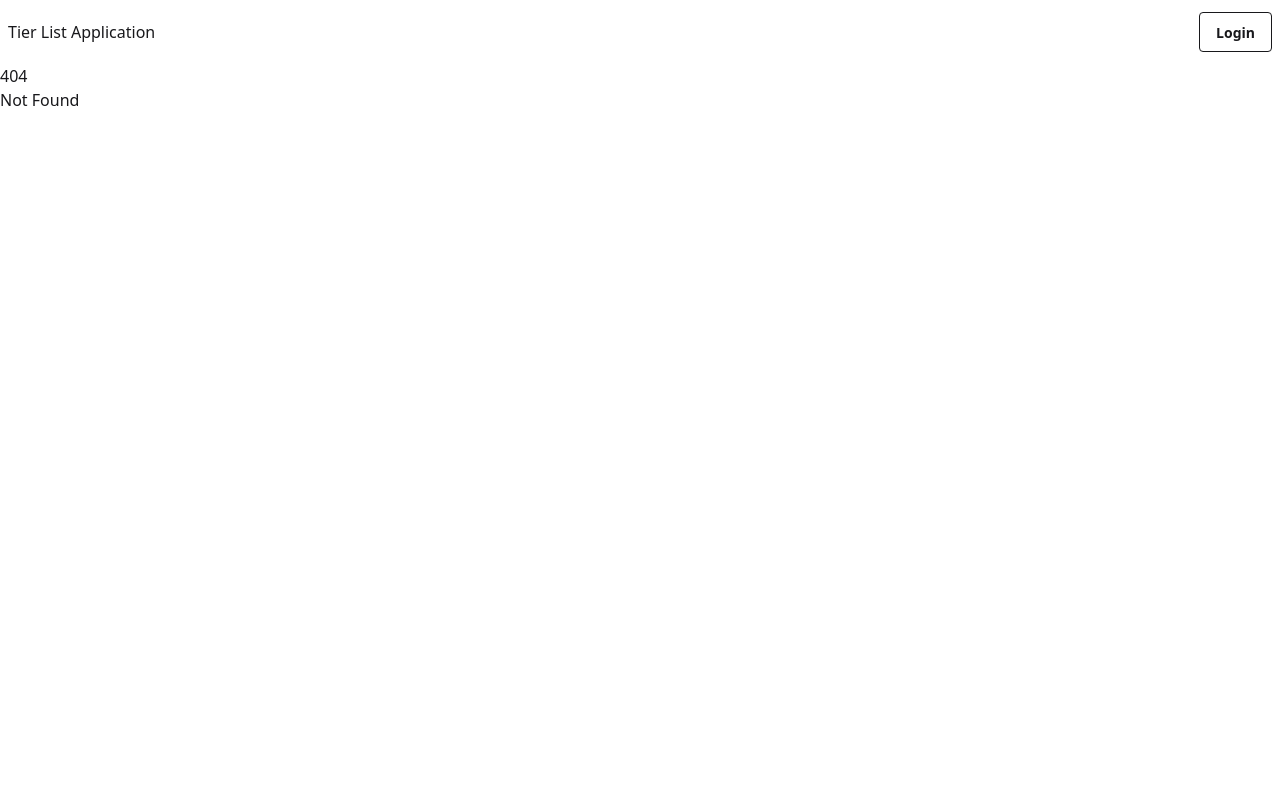
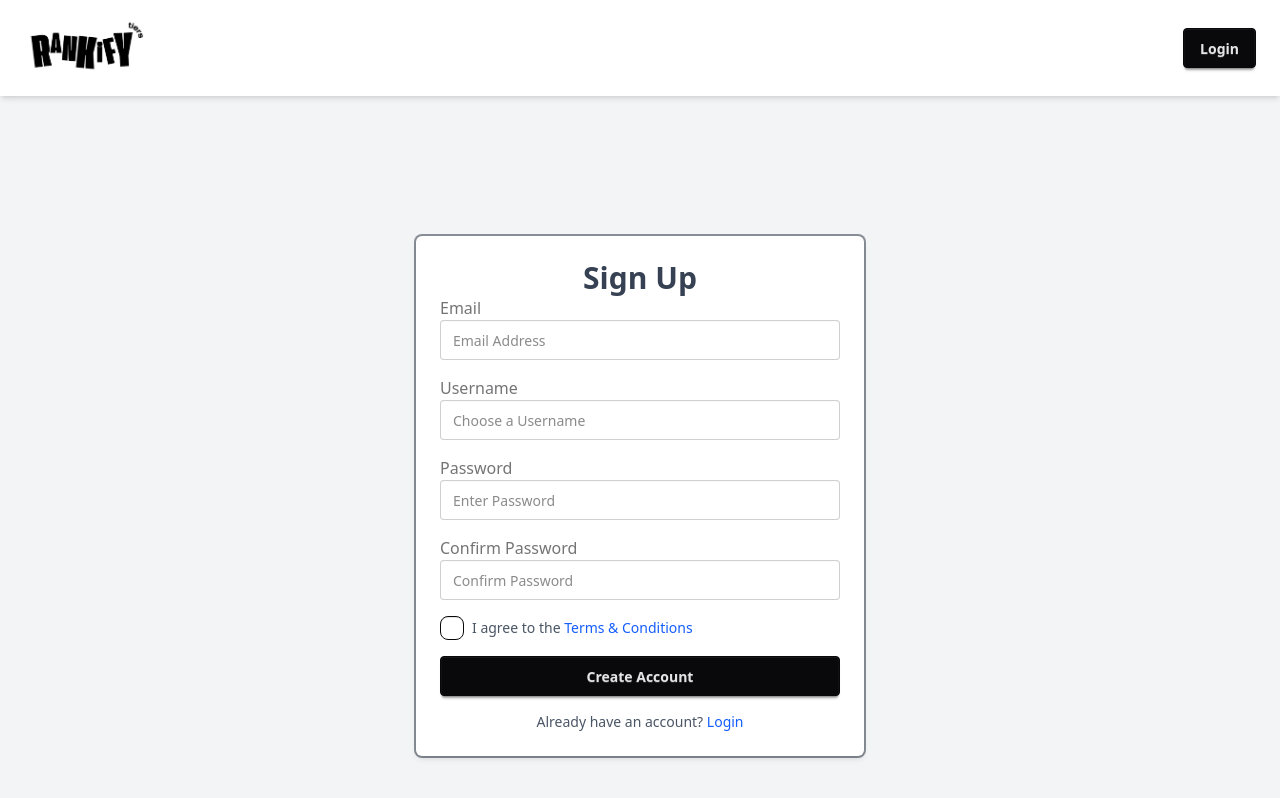
Before and after one commit to iFernandez96/TierListFrontEnd, a SvelteKit app: page /register in a window 1280 px wide. Before the commit this address had no page. Shown: the top 798 px of the page. Built offline with nearby package versions, Linux system fonts and the light colour scheme.

Commit message:
Redesigned the home page, login page, and sign up page to better suit the tier list app goal. Also created a logo and made it clickable to route the user to the homepage

```diff
--- a/src/routes/+layout.svelte
+++ b/src/routes/+layout.svelte
@@ -1,12 +1,18 @@
 <script lang="ts">
   import "/src/app.css";
 </script>
-<nav class="navbar">
-  <span class="navbar-start"> Tier List Application </span>
+
+<nav class="navbar bg-white shadow-md px-6 py-4">
+  <span class="navbar-start">
+    <a href="/" class="hover:opacity-80 transition">
+      <img src="/rankify_logo.png" alt="Rankify Logo" class="h-16">
+    </a>
+  </span>
   <span class="navbar-end">
-      <a href="/login" class="btn btn-outline">Login</a>
+    <a href="/login" class="btn btn-neutral">Login</a>
   </span>
 </nav>
 
 
+
 <slot />
--- a/src/routes/+page.svelte
+++ b/src/routes/+page.svelte
@@ -1,14 +1,19 @@
+<!-- View the DaisyUI webiste for cool components and styling: https://daisyui.com/components/button/ -->
 
+<script>
+  // You can add future logic here
+</script>
 
+<div class="flex flex-col justify-center items-center h-screen bg-gray-100">
+  <!-- Welcome Text -->
+  <h1 class="text-4xl font-bold text-gray-800 text-center">Welcome to Rankify</h1>
+  <p class="text-lg text-gray-600 text-center mt-2">
+    Create, rank, and explore tier lists with the community!
+  </p>
 
-
-
-<button class="btn">Button</button>
-<button class="btn btn-neutral">Neutral</button>
-<button class="btn btn-primary">Primary</button>
-<button class="btn btn-secondary">Secondary</button>
-<button class="btn btn-accent">Accent</button>
-<button class="btn btn-link">Link</button>
-<span class="loading loading-spinner"></span>
-
-<!-- To get more components like this: https://daisyui.com/components/button/ -->
+  <!-- Buttons -->
+  <div class="mt-6 flex space-x-4">
+    <a href="/create" class="btn btn-neutral">Create a Tier List</a>
+    <a href="/tiers" class="btn btn-neutral">View Public Tiers</a>
+  </div>
+</div>
--- a/src/routes/login/+page.svelte
+++ b/src/routes/login/+page.svelte
@@ -1,25 +1,47 @@
-<a href="/" class="btn btn-success">Go Home</a>
-<div class="relative flex flex-col justify-center h-screen overflow-hidden">
-    <div class="w-full p-6 m-auto bg-white rounded-md shadow-md ring-2 ring-gray-800/50 lg:max-w-lg">
+<div class="flex justify-center items-center h-screen bg-gray-100">
+  <div class="w-full p-6 m-auto bg-white rounded-md shadow-md ring-2 ring-gray-800/50 lg:max-w-md">
     <h1 class="text-3xl font-semibold text-center text-gray-700">Login</h1>
+
     <form class="space-y-4">
       <div>
         <label class="label">
           <span class="text-base label-text">Email</span>
         </label>
-                <input type="text" placeholder="Email Address" class="w-full input input-bordered" />
+        <input
+          type="text"
+          placeholder="Email Address"
+          class="w-full input input-bordered"
+        />
       </div>
+
       <div>
         <label class="label">
           <span class="text-base label-text">Password</span>
         </label>
-                <input type="password" placeholder="Enter Password" class="w-full input input-bordered" />
+        <input
+          type="password"
+          id="password"
+          placeholder="Enter Password"
+          class="w-full input input-bordered"
+        />
+        <a href="#" class="text-xs text-gray-600 hover:underline hover:text-blue-600">Forgot Password?</a>
       </div>
-            <a href="#" class="text-xs text-gray-600 hover:underline hover:text-blue-600">Forget Password?</a>
+
+      <div class="flex items-center">
+        <input type="checkbox" id="rememberMe" class="checkbox checkbox-neutral" />
+        <label for="rememberMe" class="ml-2 text-sm text-gray-600">Remember Me</label>
+      </div>
+
       <div>
-               <button class="btn-neutral btn btn-block">Login</button>
+        <button class="btn btn-neutral btn-block">Login</button>
       </div>
+
+      <p class="text-sm text-center text-gray-600">
+        Don't have an account?
+        <a href="/register" class="text-blue-600 hover:underline">Sign up</a>
+      </p>
     </form>
   </div>
 </div>
+
   <!-- To get more components like this: https://daisyui.com/components/button/ -->
--- /dev/null
+++ b/src/routes/register/+page.svelte
@@ -0,0 +1,67 @@
+<div class="flex justify-center items-center h-screen bg-gray-100">
+    <div class="w-full p-6 m-auto bg-white rounded-md shadow-md ring-2 ring-gray-800/50 lg:max-w-md">
+      <h1 class="text-3xl font-semibold text-center text-gray-700">Sign Up</h1>
+
+      <form class="space-y-4">
+        <div>
+          <label class="label">
+            <span class="text-base label-text">Email</span>
+          </label>
+          <input
+            type="text"
+            placeholder="Email Address"
+            class="w-full input input-bordered"
+          />
+        </div>
+
+        <div>
+          <label class="label">
+            <span class="text-base label-text">Username</span>
+          </label>
+          <input
+            type="text"
+            placeholder="Choose a Username"
+            class="w-full input input-bordered"
+          />
+        </div>
+
+        <div>
+          <label class="label">
+            <span class="text-base label-text">Password</span>
+          </label>
+          <input
+            type="password"
+            placeholder="Enter Password"
+            class="w-full input input-bordered"
+          />
+        </div>
+
+        <div>
+          <label class="label">
+            <span class="text-base label-text">Confirm Password</span>
+          </label>
+          <input
+            type="password"
+            placeholder="Confirm Password"
+            class="w-full input input-bordered"
+          />
+        </div>
+
+        <div class="flex items-center">
+          <input type="checkbox" id="terms" class="checkbox checkbox-neutral" />
+          <label for="terms" class="ml-2 text-sm text-gray-600">
+            I agree to the <a href="#" class="text-blue-600 hover:underline">Terms & Conditions</a>
+          </label>
+        </div>
+
+        <div>
+          <button class="btn btn-neutral btn-block">Create Account</button>
+        </div>
+
+        <p class="text-sm text-center text-gray-600">
+          Already have an account?
+          <a href="/login" class="text-blue-600 hover:underline">Login</a>
+        </p>
+      </form>
+    </div>
+  </div>
```
Also changed, not shown: static/rankify_logo.png (added). Lines whose indentation alone changed are shown as unchanged.
